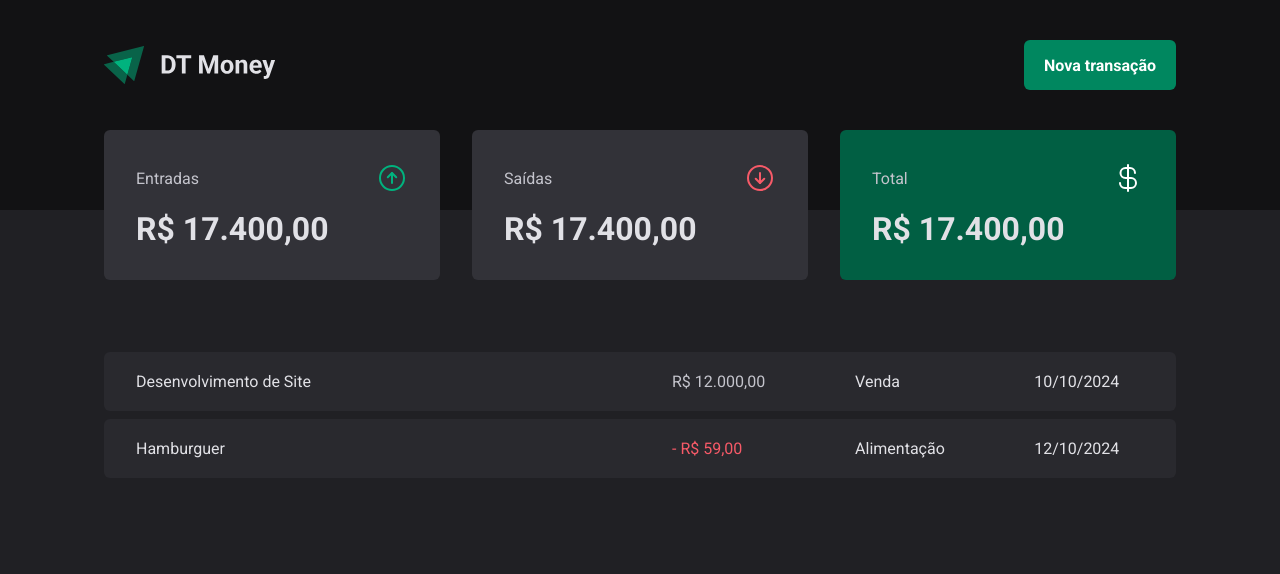
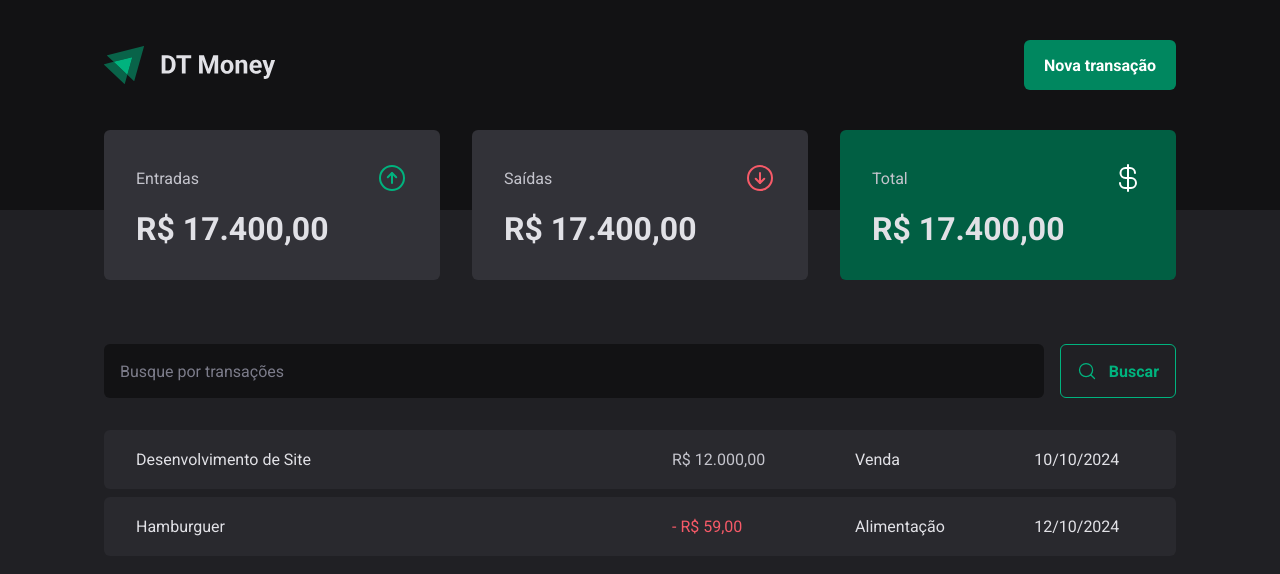
Before and after one commit to saramargarido/dt-money, a React (Vite) app: page / in a window 1280 px wide. Shown: the top 574 px of the page. Built offline with nearby package versions, Linux system fonts and the light colour scheme.

Commit message:
create search area - form / input - styles

```diff
--- /dev/null
+++ b/src/pages/Transactions/components/SearchForm/index.tsx
@@ -0,0 +1,15 @@
+import { MagnifyingGlass } from "phosphor-react";
+import { SearchFormContainer } from "./styles";
+
+export function SearchForm() {
+  return (
+    <SearchFormContainer>
+      <input type="text" placeholder="Busque por transações" />
+
+      <button type="submit">
+        <MagnifyingGlass size={20} />
+        Buscar
+      </button>
+    </SearchFormContainer>
+  );
+}
--- /dev/null
+++ b/src/pages/Transactions/components/SearchForm/styles.ts
@@ -0,0 +1,39 @@
+import styled from "styled-components";
+
+export const SearchFormContainer = styled.form`
+    display: flex;
+    gap: 1rem;
+    input {
+      flex: 1;
+      border-radius: 6px;
+      border: 0;
+      background: ${props => props.theme["gray-900"]};
+      color: ${props => props.theme["gray-300"]};
+      padding: 1rem;
+
+      &::placeholder {
+        color: ${props => props.theme["gray-500"]};
+      }
+    }
+
+    button {
+      display: flex;
+      align-items: center;
+      gap: 0.75rem;
+      border: 0;
+
+      padding: 1rem;
+      background: transparent;
+      border: 1px solid ${props => props.theme["green-300"]};
+      color: ${props => props.theme["green-300"]};
+      font-weight: bold;
+      border-radius: 6px;
+
+      &:hover {
+        background: ${props => props.theme["green-500"]};
+        border: 1px solid ${props => props.theme["green-500"]};
+        color: ${props => props.theme.white};
+        transition: background-color 0.2s, color 0.2s, border-color 0.2s;
+      }
+    }
+`
--- a/src/pages/Transactions/index.tsx
+++ b/src/pages/Transactions/index.tsx
@@ -1,5 +1,6 @@
 import { Header } from "../../components/Header";
 import { Summary } from "../../components/Summary";
+import { SearchForm } from "./components/SearchForm";
 import {
   PriceHighlight,
   TransactionsContainer,
@@ -11,8 +12,8 @@
     <div>
       <Header />
       <Summary />
-
       <TransactionsContainer>
+        <SearchForm />
         <TransactionsTable>
           <tbody>
             <tr>
--- a/src/pages/Transactions/styles.ts
+++ b/src/pages/Transactions/styles.ts
@@ -11,7 +11,7 @@
     width: 100%;
     border-collapse: separate;
     border-spacing: 0 0.5rem;
-    /* margin-top: 1.5rem; */
+    margin-top: 1.5rem;
 
     td {
       padding: 1.25rem 2rem;
```
